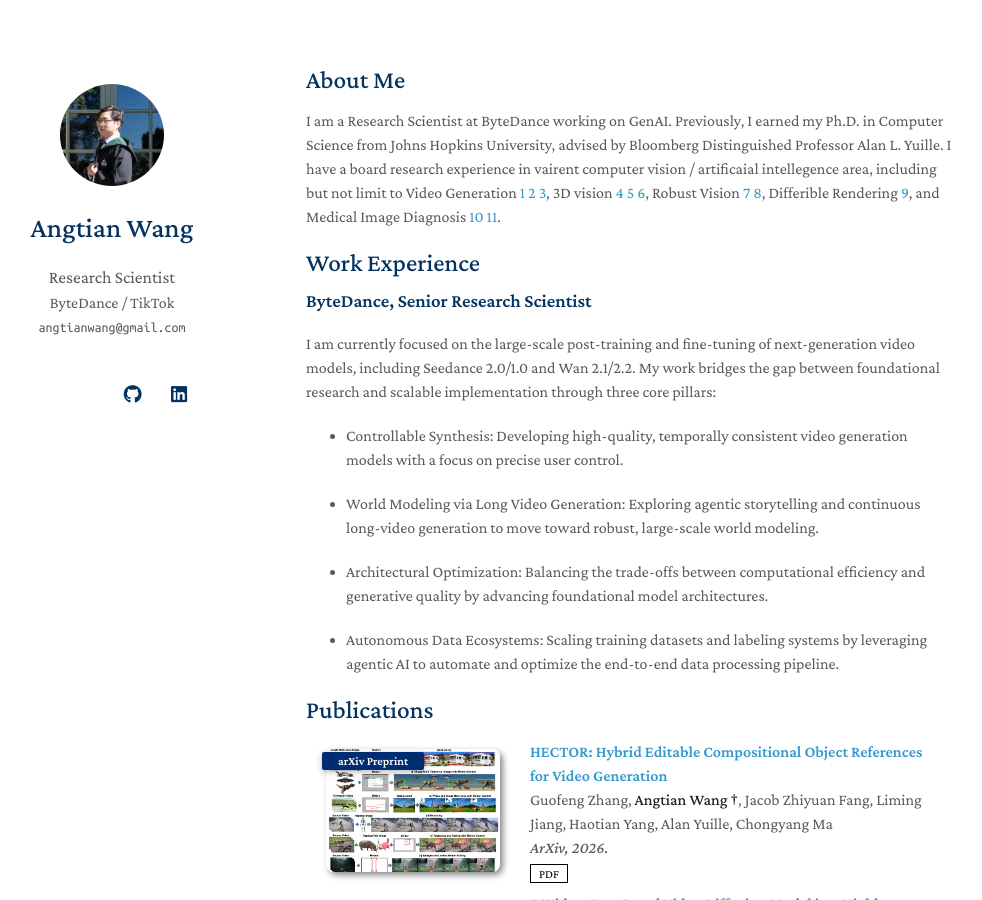
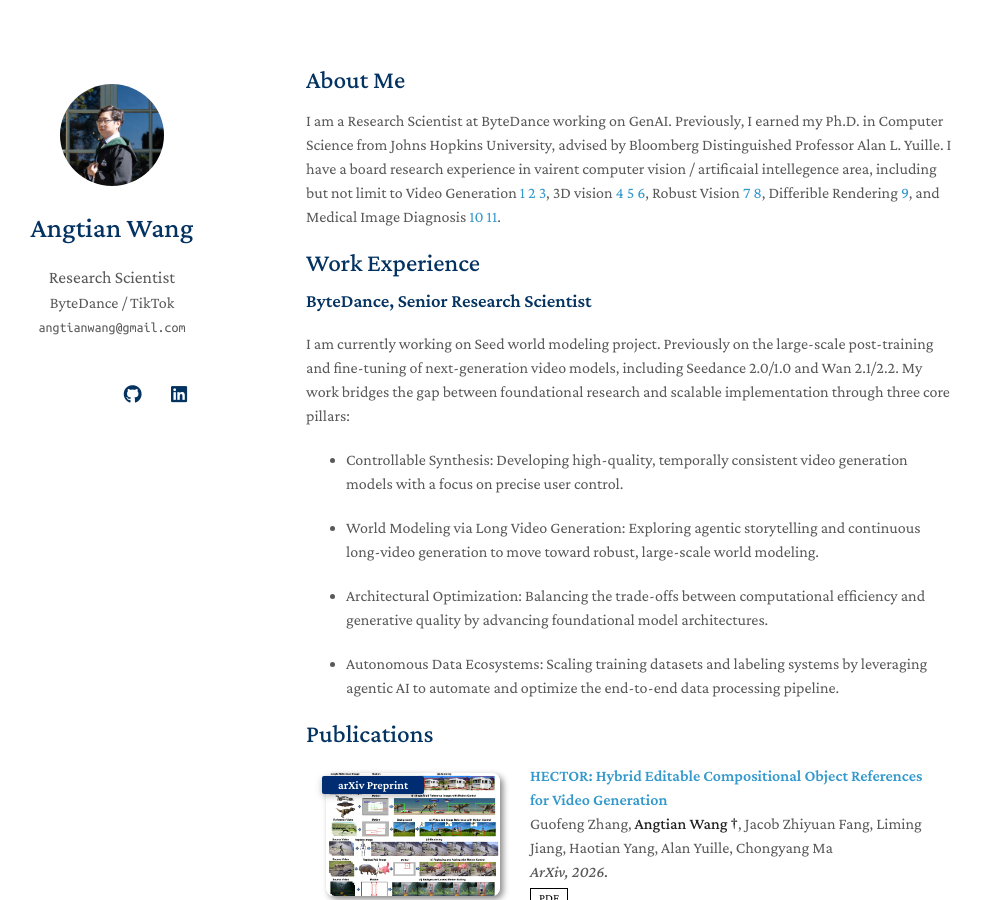
Before and after one commit to angtianwang/angtianwang.github.io, a Jekyll site: the page built from index.md, in a window 1280 px wide and 900 px high. Shown: the whole window, without its empty margins (164-1146 px from the left). Built offline with Jekyll 4.4.1, drawn with Linux system fonts in a browser that asks for light colours; nearby versions of some CDN libraries; a style sheet for code colours, icons or effects is not loaded; our own code applies the rules of GitHub Pages for plain Markdown files.

Commit message:
Update index.md

```diff
--- a/index.md
+++ b/index.md
@@ -9,7 +9,7 @@ I am a Research Scientist at ByteDance working on GenAI. Previously, I earned my
 ## Work Experience
 
 ### ByteDance, Senior Research Scientist
-I am currently focused on the large-scale post-training and fine-tuning of next-generation video models, including Seedance 2.0/1.0 and Wan 2.1/2.2. My work bridges the gap between foundational research and scalable implementation through three core pillars:
+I am currently working on Seed world modeling project. Previously on the large-scale post-training and fine-tuning of next-generation video models, including Seedance 2.0/1.0 and Wan 2.1/2.2. My work bridges the gap between foundational research and scalable implementation through three core pillars:
 
 - Controllable Synthesis: Developing high-quality, temporally consistent video generation models with a focus on precise user control.
 
```
